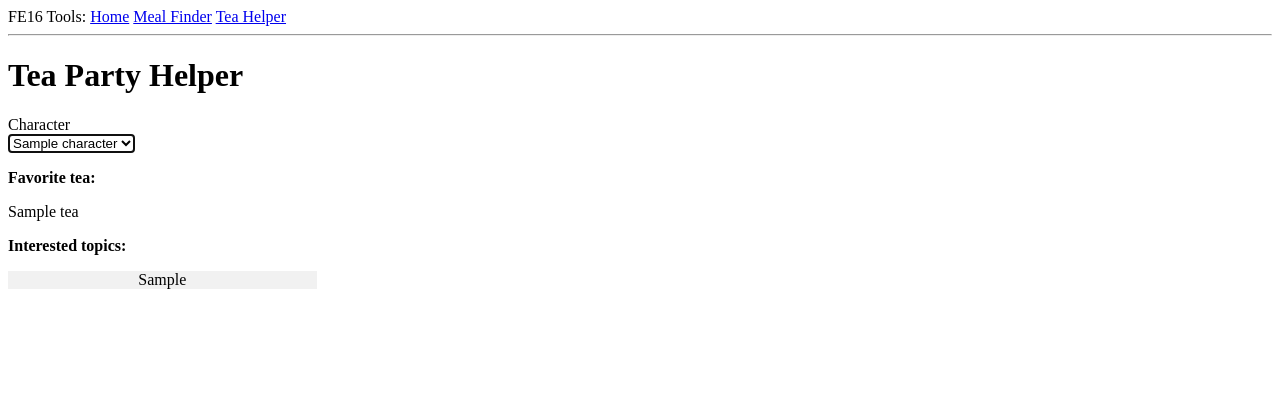
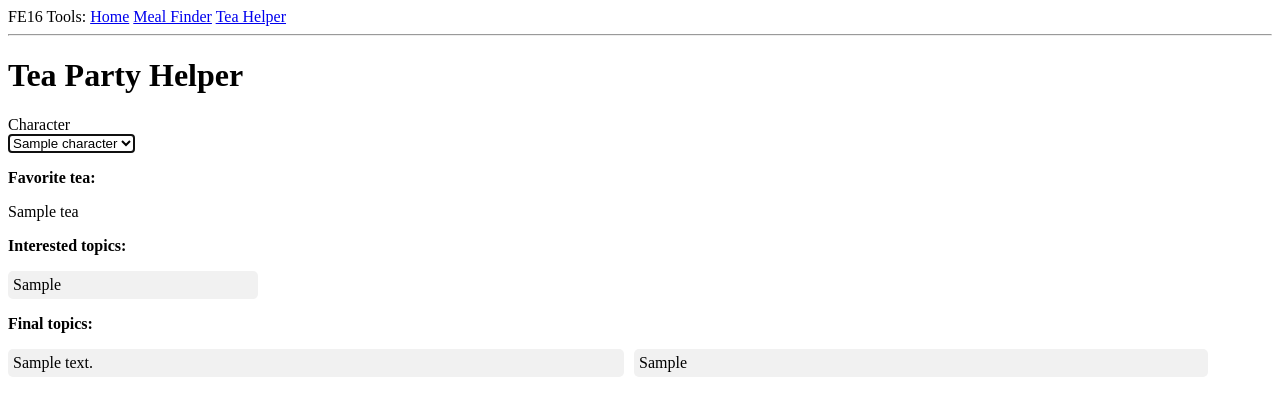
Before and after one commit to brufinus/fe16-tools, a Flask app: page /tea-helper in a window 1280 px wide. Shown: the top 416 px of the page. Run offline with Flask 3, Linux system fonts and the light colour scheme; tables that the repository leaves empty hold one stand-in row (values such as "Sample post").

Commit message:
view tea final topics

```diff
--- a/app/routes.py
+++ b/app/routes.py
@@ -78,15 +78,22 @@ def get_tea_data():
 
     query = char.likes_tea.select()
     tea = db.session.scalars(query).all()
-
     tea_data = [{'tea': t.name} for t in tea]
     tea_count = len(tea)
 
     query = char.likes_tea_topic.select().order_by(TeaTopic.data)
     topics = db.session.scalars(query).all()
+    topic_data = [{'topic': t.data} for t in topics]
 
-    topic_data = [{'topic': t.data} for t in topics]
+    final_topics = sorted(char.final_tea_comment, key=lambda final_topic: final_topic.comment)
+    comment_data = []
+    answer_data = []
+    for topic in final_topics:
+        comment_data.append({'comment': topic.comment})
+        answer_data.append({'answer': topic.response})
 
     return jsonify({'tea': tea_data,
                     'tea_count': tea_count,
-                    'topics': topic_data})
+                    'topics': topic_data,
+                    'comments': comment_data,
+                    'answers': answer_data})
--- a/app/templates/tea_helper.html
+++ b/app/templates/tea_helper.html
@@ -7,16 +7,24 @@
     <script src="https://code.jquery.com/jquery-3.6.0.min.js"></script>
 </head>
 <style>
-    .grid-container {
+    .topic-grid-container {
         display: grid;
-        grid-template-columns: repeat(4, 1fr);
+        grid-template-columns: repeat(4, 250px);
         gap: 10px;
     }
-    .topic-item {
+    .comment-grid-container{
+        display: grid;
+        grid-template-columns: minmax(100px, auto) minmax(50px, auto);
+        gap: 10px;
+        max-width: 1200px;
+        width: 100%;
+    }
+    .topic-item, .comment-item, .answer-item {
         background-color: #f1f1f1;
-        padding: 10px
+        padding: 5px;
         border-radius: 5px;
-        text-align: center;
+        text-align: left;
+        word-wrap: break-word;
     }
 </style>
 <form action="" method="post" novalidate>
@@ -31,8 +39,12 @@
         <!-- Tea info updates here -->
     </div>
     <p><b>Interested topics:</b></p>
-    <div id="topic_info" class="grid-container">
+    <div id="topic_info" class="topic-grid-container">
         <!-- Topic info updates here -->
+    </div>
+    <p><b>Final topics:</b></p>
+    <div id="final_topic_info">
+        <!-- Final topic info updates here -->
     </div>
 </form>
 <script>
@@ -49,6 +61,7 @@
                 success: function(response) {
                     $('#tea_info').empty();
                     $('#topic_info').empty();
+                    $('#final_topic_info').empty();
 
                     var teaCount = response.tea_count;
                     var prefixMessage = '';
@@ -68,6 +81,16 @@
                     response.topics.forEach(function(topics) {
                         $('#topic_info').append('<div class="topic-item">' + topics.topic + '</div>');
                     });
+
+                    var gridContainer = $('<div>').addClass('comment-grid-container');
+                    response.comments.forEach(function(c, index) {
+                        var a = response.answers[index];
+                        var commentDiv = $('<div>').addClass('comment-item').text(c.comment);
+                        var answerDiv = $('<div>').addClass('answer-item').text(a.answer);
+                        gridContainer.append(commentDiv);
+                        gridContainer.append(answerDiv);
+                    });
+                    $('#final_topic_info').append(gridContainer);
                 },
                 error: function(error) {
                     console.log("Error:", error);
```
